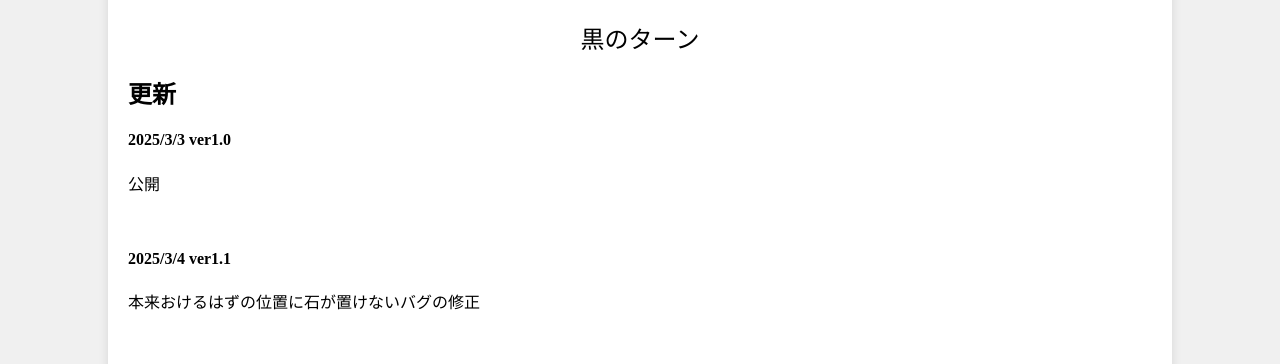
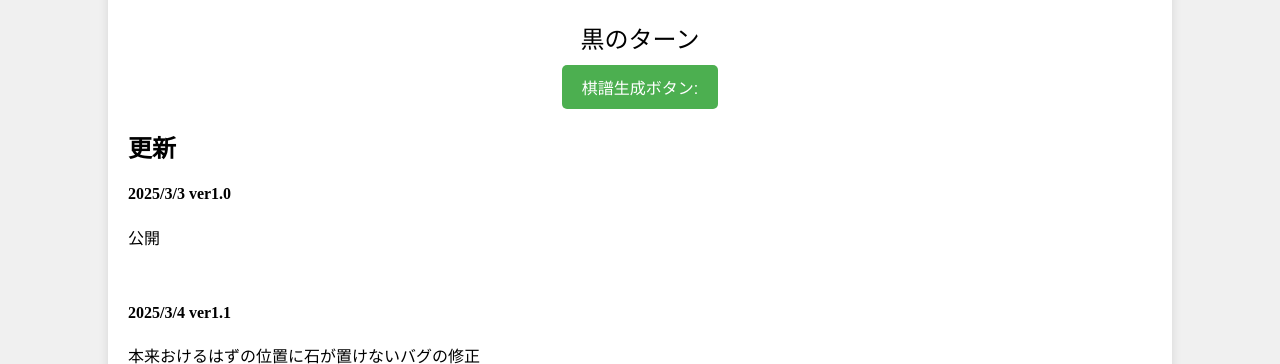
Before and after one commit to a1234441/new_site, a PHP site: page /products/othello/products1.html in a window 1280 px wide. Shown: the part 834-1198 px from the top of the page. Run offline with PHP 8.4, Linux system fonts and the light colour scheme.

Commit message:
Add files via upload

```diff
--- a/products/othello/othello.js
+++ b/products/othello/othello.js
@@ -7,9 +7,9 @@ const ctx = canvas.getContext('2d');
 const table = new Array(64).fill(0);
 const SIZE = 6;
 let mode = true;    // true...最強モード   false...最弱モード
-let normaldepth=10;
+let normaldepth=12;
 let lastdepth=18;
-
+let positions="";
 
 const gridSize = 6;
 let cellSize;
@@ -135,6 +135,9 @@ function GetPositions() {
             }
         }
     }
+    for (let i = 0; i < gridSize; i++)
+        for (let j = 0; j < gridSize; j++)
+            if (board[i][j] === 3 && currentPlayer==AIplayer) board[i][j] = 0;
     return posnum;
 }
 
@@ -157,7 +160,7 @@ function displayBoard(b) {
     console.log('');
 }
 
-function AI(){
+async function AI(){
     //AIとプレイヤーの石をビットに変換する
     OthelloBoard.playerBoard = 0n;
     OthelloBoard.opponentBoard = 0n;
@@ -178,12 +181,10 @@ function AI(){
         //console.log(row1);
     }
 
-
-
     let strong_;
     if(mode===true)strong_=1;
     else strong_=-1
-
+    await sleep(1000);//読む深さによってここの時間を変更する
     let depth;
     if(countBit(OthelloBoard.playerBoard)+countBit(OthelloBoard.opponentBoard) >= 19) depth = lastdepth;
     else depth = normaldepth;
@@ -194,7 +195,12 @@ function AI(){
     return pos;
 }
 
-
+function Recordpos(p){
+    positions+=toString(p);
+    if(currentPlayer==AIplayer) positions+=",";
+    else positions+=".";
+    return;
+}
 
 
 // マウスクリックで石を置く
@@ -209,6 +215,7 @@ canvas.addEventListener('click',async (event) => {
         ReturnBoard(row, col);
         let num1=row*6+col+1;
         console.log(num1);
+        Recordpos(num1);
         /*if (Module._multiply_by_two) {
             var result = Module._multiply_by_two(10);
             console.log("The result is: " + result);  // 結果をコンソールに出力
@@ -237,9 +244,10 @@ canvas.addEventListener('click',async (event) => {
         //AIのターン
         while(true){//置けなくなるまでひたすら置いていく
             drawBoard();
-            await sleep(1000);//読む深さによってここの時間を変更する
+            //await sleep(1000);//読む深さによってここの時間を変更する
             const start = performance.now();
             let put= AI();
+            Recordpos(put);
             const end = performance.now();
             console.log(`実行時間: ${(end - start).toFixed(4)} ms`);
 
@@ -310,6 +318,8 @@ function Start(){
 
 function Reset() {
     //initializeTable();
+    document.getElementById('status').style.color = "black";  // 黒色に戻す
+    document.getElementById('status').style.fontWeight = 'normal';  // 元の太さに戻す
     currentPlayer = 1;
     for (let i = 0; i < gridSize; i++)
         for (let j = 0; j < gridSize; j++)
@@ -349,7 +359,10 @@ window.addEventListener('resize', resizeCanvas);
 //---------------------------------------------------------------------------------------------------------------------------------------------------------------------
 //---------------------------------------------------------------------------------------------------------------------------------------------------------------------
 //---------------------------------------------------------------------------------------------------------------------------------------------------------------------
-
+document.getElementById("generateTextButton").addEventListener("click", function() {
+    document.getElementById("outputArea").innerText = "棋譜:"+p; // 画面に表示
+    console.log("p:"+positions);
+});
 
 
 
--- a/products/othello/products1.html
+++ b/products/othello/products1.html
@@ -2,7 +2,7 @@
 <html lang="ja">
 <head>
     <meta charset="UTF-8">
-    <!--<meta name="viewport" content="width=device-width, initial-scale=1.0">-->
+    <meta name="viewport" content="width=device-width, initial-scale=1.0">
     <title>縮小強解決オセロ</title>
     <link rel="stylesheet" href="style.css">
 </head>
@@ -42,6 +42,8 @@
         </div>
         <canvas id="othelloBoard"></canvas>
         <div class="status" id="status">黒のターン</div>
+        <button id="generateTextButton">棋譜生成ボタン:</button>
+        <div id="outputArea"></div>
         <h2>更新</h2>
         <h4>2025/3/3 ver1.0</h4>
         <p>公開</p>
--- a/products/othello/style.css
+++ b/products/othello/style.css
@@ -84,3 +84,19 @@ label {
 #startButton:hover {
     background-color: #7eed60;  /* ホバー時に色を変える */
 }
+
+#generateTextButton {
+    display: block;
+    margin: 10px auto;
+    padding: 10px 20px;
+    background-color: #4CAF50;
+    color: white;
+    font-size: 16px;
+    border: none;
+    border-radius: 5px;
+    cursor: pointer;
+}
+
+#generateTextButton:hover {
+    background-color: #45a049;
+}
```
